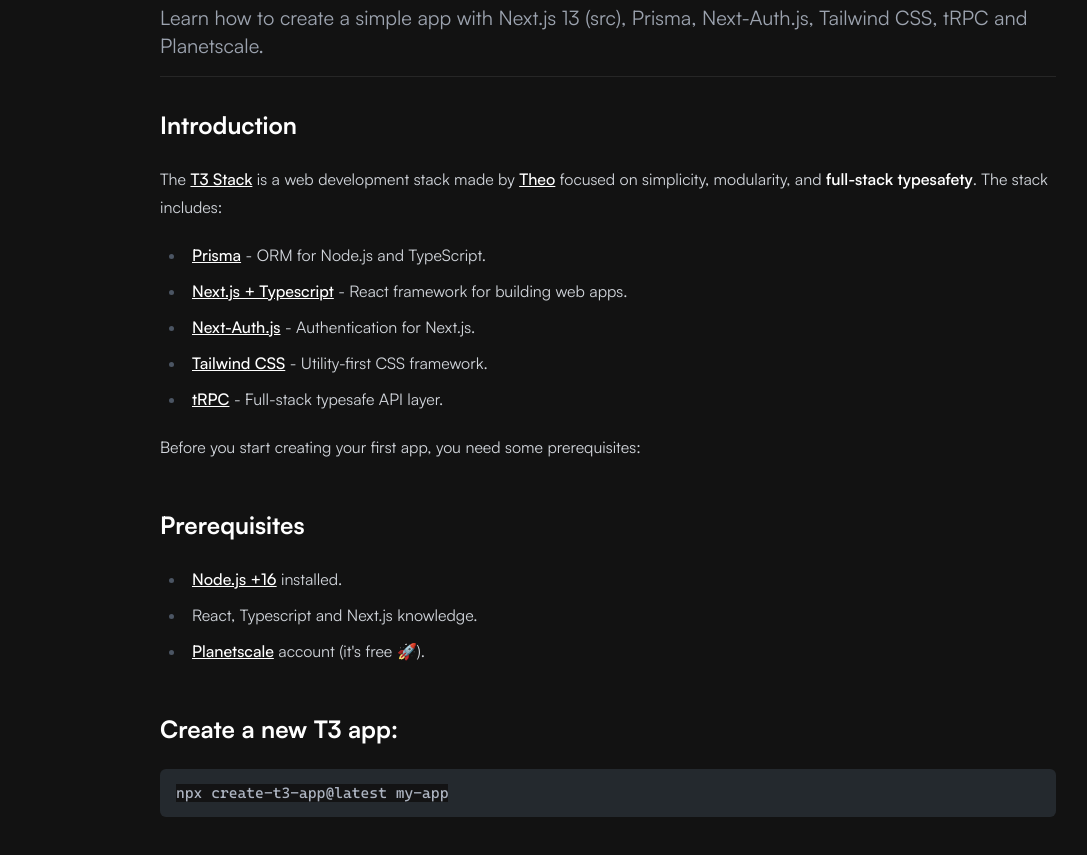
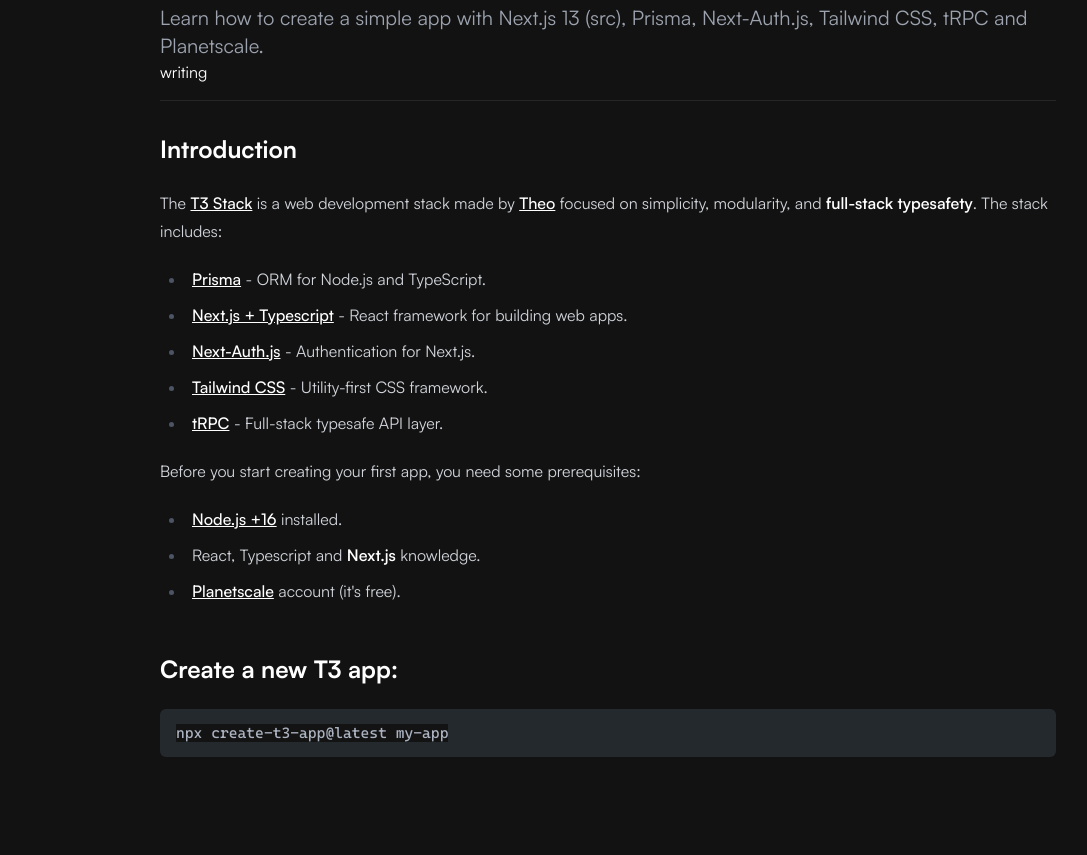
Before and after one commit to pheralb/website, an Astro site: page /blog/t3-planetscale in a window 1280 px wide. Shown: the part 233-1088 px from the top of the page, without its empty margins (32-1119 px from the left). After the commit the page ends 1046 px from the top, so only its background shows below. Built offline with nearby package versions, Linux system fonts and the light colour scheme; Astro itself is replaced by a stand-in of ours; some packages are replaced by stand-ins of ours; code samples lack their colours.

Commit message:
Add status.

```diff
--- a/src/layout/blog.astro
+++ b/src/layout/blog.astro
@@ -12,6 +12,7 @@
       <p class="text-xl text-gray-400">
         {frontmatter.description}
       </p>
+      <p>{frontmatter.status}</p>
     </div>
     <article class="mt-8 prose max-w-none prose-invert prose-h3:mb-0">
       <slot />
--- a/src/pages/blog/t3-planetscale.mdx
+++ b/src/pages/blog/t3-planetscale.mdx
@@ -4,6 +4,7 @@
 date: 2022-12-21
 author: pheralb
 description: Learn how to create a simple app with Next.js 13 (src), Prisma, Next-Auth.js, Tailwind CSS, tRPC and Planetscale.
+status: writing
 ---
 
 ## Introduction
@@ -18,11 +19,9 @@
 
 Before you start creating your first app, you need some prerequisites:
 
-## Prerequisites
-
 - [Node.js +16](https://nodejs.org/en/) installed.
-- React, Typescript and Next.js knowledge.
-- [Planetscale](https://planetscale.com/) account (it's free 🚀).
+- React, Typescript and **Next.js** knowledge.
+- [Planetscale](https://planetscale.com/) account (it's free).
 
 ## Create a new T3 app:
 
```
